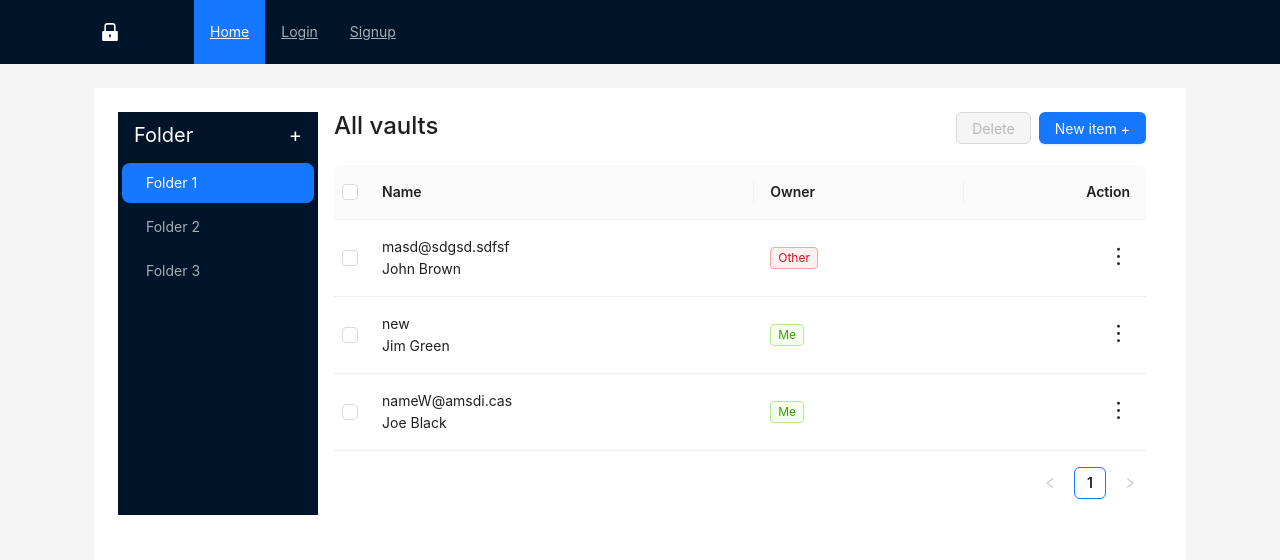
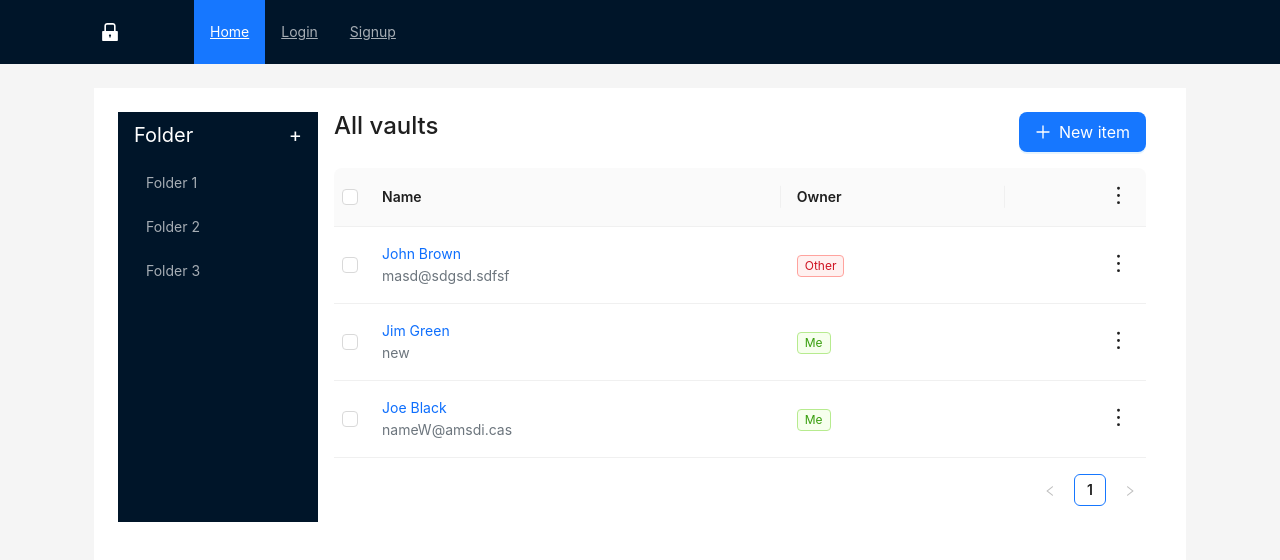
Before and after one commit to sakib412/passman, a Next.js app: page / in a window 1280 px wide. Shown: the top 560 px of the page. Built offline with nearby package versions, Linux system fonts and the light colour scheme.

Commit message:
add item form

```diff
--- /dev/null
+++ b/components/Home/AddModal.tsx
@@ -0,0 +1,130 @@
+"use client"
+import React from 'react';
+import { Button, Form, Input, Modal, Select } from 'antd';
+import { CopyOutlined, MinusCircleOutlined, PlusOutlined, RetweetOutlined } from '@ant-design/icons';
+
+interface Values {
+    name: string;
+    username: string;
+    password: string;
+    folder: string;
+    note: string;
+    url: { type: string; value: string }[]
+}
+
+interface ItemCreateFormProps {
+    open: boolean;
+    onCreate: (values: Values) => void;
+    onCancel: () => void;
+}
+
+const ItemCreateForm: React.FC<ItemCreateFormProps> = ({
+    open,
+    onCreate,
+    onCancel,
+}) => {
+    const [form] = Form.useForm();
+    return (
+        <Modal
+            open={open}
+            title="Add new item"
+            okText="Add"
+            cancelText="Cancel"
+            onCancel={onCancel}
+            width="978px"
+            centered
+            onOk={() => {
+                form
+                    .validateFields()
+                    .then((values) => {
+                        form.resetFields();
+                        onCreate(values);
+                    })
+                    .catch((info) => {
+                        console.log('Validate Failed:', info);
+                    });
+            }}
+        >
+            <Form
+                size='large'
+                form={form}
+                layout="vertical"
+                name="new_item"
+                initialValues={{ folder: "0", url: [''] }}
+                autoComplete="off"
+            >
+                <div className="row">
+                    <div className="col-md-6">
+                        <Form.Item
+                            name="name"
+                            label="Name"
+                            rules={[{ required: true, message: 'Please input the name' }]}
+                        >
+                            <Input />
+                        </Form.Item>
+                    </div>
+                    <div className="col-md-6">
+                        <Form.Item name="folder" label="Folder">
+                            <Select>
+                                <Select.Option value="0">No folder</Select.Option>
+                                <Select.Option value={"1"}>Folder 1</Select.Option>
+                                <Select.Option value={"2"}>folder 2</Select.Option>
+                            </Select>
+                        </Form.Item>
+                    </div>
+                </div>
+                <div className="row">
+                    <div className="col-md-6">
+                        <Form.Item name="username"
+                            label="Username">
+                            <Input />
+                        </Form.Item>
+                    </div>
+                    <div className="col-md-6">
+                        <Form.Item name="password" label={<div className='d-flex justify-content-between w-100'>
+                            <div>Password</div>
+                            <div className='ms-3'><CopyOutlined /> <RetweetOutlined /></div>
+                        </div>}>
+                            <Input.Password />
+                        </Form.Item>
+                    </div>
+                </div>
+
+
+
+                <Form.List name="url">
+                    {(fields, { add, remove }) => (
+                        <div className='row'>
+                            {fields.map(({ key, name, ...restField }) => (
+                                <div key={key} className="col-md-6 mb-3 d-flex align-items-center">
+                                    <Form.Item
+                                        className='mb-0 w-75'
+                                        {...restField}
+                                        name={[name]}
+                                        rules={[{ required: true, message: 'Please input URL' }]}
+                                    >
+                                        <Input placeholder="Example: https://google.com" />
+                                    </Form.Item>
+
+                                    <MinusCircleOutlined style={{ fontSize: "22px", marginLeft: '0.5rem' }} onClick={() => remove(name)} />
+                                </div>
+                            ))}
+                            <Form.Item>
+                                <Button type="dashed" onClick={() => add()} block icon={<PlusOutlined />}>
+                                    Add field
+                                </Button>
+                            </Form.Item>
+                        </div>
+                    )}
+                </Form.List>
+
+                <Form.Item name="note" label="Note">
+                    <Input.TextArea />
+                </Form.Item>
+
+            </Form>
+        </Modal>
+    );
+};
+
+export default ItemCreateForm
--- a/components/Home/Home.tsx
+++ b/components/Home/Home.tsx
@@ -1,8 +1,9 @@
 "use client"
 import React, { useState } from 'react'
-import { MenuProps, Menu, Layout, theme, Space, Tag, Table, Dropdown, Button } from 'antd';
+import { MenuProps, Menu, Layout, theme, Space, Tag, Table, Dropdown, Button, Form, Input, Modal, } from 'antd';
 import type { ColumnsType } from 'antd/es/table';
-import { CopyOutlined, DeleteOutlined, FolderFilled, MoreOutlined, RightCircleOutlined } from '@ant-design/icons';
+import { CopyOutlined, DeleteOutlined, FolderFilled, FolderOutlined, MoreOutlined, PlusOutlined, RightCircleOutlined } from '@ant-design/icons';
+import ItemCreateForm from './AddModal';
 
 const { Sider } = Layout;
 
@@ -17,8 +18,6 @@ const foldersData: Folder[] = [
     { id: 2, name: 'Folder 2' },
     { id: 3, name: 'Folder 3' },
 ]
-
-
 
 
 const itemMenu: MenuProps['items'] = [
@@ -45,13 +44,11 @@ const itemMenu: MenuProps['items'] = [
         icon: <DeleteOutlined />,
         danger: true
     },
-
-
 ];
 
 
-interface DataType {
-    id: number | string;
+interface ItemType {
+    id: string;
     key: string;
     name: string;
     username: string;
@@ -61,36 +58,7 @@ interface DataType {
     owner: number;
 }
 
-const columns: ColumnsType<DataType> = [
-    {
-        title: 'Name',
-        dataIndex: 'name',
-        key: 'name',
-        render: (_, { username, name }) => <>{username}<br />{name} </>,
-    },
-
-    {
-        title: 'Owner',
-        dataIndex: 'owner',
-        key: 'owner',
-        render: (owner: number) => <Tag color={owner == 1 ? "green" : "red"}>{owner == 1 ? "Me" : "Other"}</Tag>
-    },
-
-    {
-        title: 'Action',
-        key: 'action',
-        align: 'right',
-        render: (_, record) => (
-            <Dropdown menu={{ items: itemMenu, onClick: (item) => { console.log(item, record) } }} trigger={['click']}>
-                <Space style={{ cursor: 'pointer' }}>
-                    <MoreOutlined style={{ fontSize: '23px' }} />
-                </Space>
-            </Dropdown>
-        ),
-    },
-];
-
-const data: DataType[] = [
+const data: ItemType[] = [
     {
         id: '1',
         key: '1',
@@ -124,16 +92,36 @@ const data: DataType[] = [
 
 ];
 
-
-
 const Home = () => {
     const [selectedRowKeys, setSelectedRowKeys] = useState<React.Key[]>([])
     const [folders, setFolders] = useState<Folder[]>(() => foldersData)
+    const [isModalVisible, setIsModalVisible] = useState(false);
 
     const [loading, setLoading] = useState(false);
+    const hasSelected = selectedRowKeys.length > 0;
+    const selectedItemMenu: MenuProps['items'] = [
+        {
+            label: "Move selected items to another folder",
+            key: '0',
+            icon: <FolderOutlined />,
+            disabled: !hasSelected
+
+        },
+        {
+            label: "Delete selected items",
+            key: '1',
+            icon: <DeleteOutlined />,
+            danger: true,
+            disabled: !hasSelected
+        },
+    ];
 
     const addFolder = () => {
         setFolders(f => [...f, { id: f.length + 1, name: `Folder ${f.length + 1}` }])
+    }
+
+    const editItem = (id: ItemType['id']) => {
+        console.log(id)
     }
 
     const start = () => {
@@ -144,6 +132,7 @@ const Home = () => {
             setLoading(false);
         }, 1000);
     };
+
     const sideMenu: MenuProps['items'] = [FolderFilled].map(
         (icon, index) => {
             const key = String(index + 1);
@@ -167,9 +156,49 @@ const Home = () => {
             };
         },
     );
-    const hasSelected = selectedRowKeys.length > 0;
+
+
+    const columns: ColumnsType<ItemType> = [
+        {
+            title: 'Name',
+            dataIndex: 'name',
+            key: 'name',
+            render: (_, { username, name, id }) =>
+                <div
+                    onClick={() => editItem(id)}
+                    style={{ cursor: 'pointer' }}
+                ><span
+                    title='Edit item'
+                    className='text-primary'>{name}</span><br /><span className='text-secondary'>{username}</span>
+                </div>,
+        },
+        {
+            title: 'Owner',
+            dataIndex: 'owner',
+            key: 'owner',
+            render: (owner: number) => <Tag color={owner == 1 ? "green" : "red"}>{owner == 1 ? "Me" : "Other"}</Tag>
+        },
+        {
+            title: <Dropdown
+                menu={{ items: selectedItemMenu, onClick: (item) => { console.log(item) } }} trigger={['click']}>
+                <Space style={{ cursor: 'pointer' }}>
+                    <MoreOutlined style={{ fontSize: '23px' }} />
+                </Space>
+            </Dropdown>,
+            key: 'action',
+            align: 'right',
+            render: (_, record) => (
+                <Dropdown menu={{ items: itemMenu, onClick: (item) => { console.log(item, record) } }} trigger={['click']}>
+                    <Space style={{ cursor: 'pointer' }}>
+                        <MoreOutlined style={{ fontSize: '23px' }} />
+                    </Space>
+                </Dropdown>
+            ),
+        },
+    ];
+
+
     const onSelectChange = (newSelectedRowKeys: React.Key[]) => {
-        console.log('selectedRowKeys changed: ', newSelectedRowKeys);
         setSelectedRowKeys(newSelectedRowKeys);
     };
     const {
@@ -181,12 +210,17 @@ const Home = () => {
         onChange: onSelectChange,
     };
 
+    const addItem = (values: any) => {
+        console.log(values)
+
+    }
+
     return (
         <div className='d-flex'>
+
             <Sider width={200} style={{ background: colorBgContainer }} breakpoint="lg" collapsedWidth="0">
                 <Menu
                     mode="inline"
-                    defaultSelectedKeys={['1']}
                     defaultOpenKeys={['folder1']}
                     theme="dark"
                     style={{ height: '100%', borderRight: 0 }}
@@ -199,15 +233,23 @@ const Home = () => {
                         All vaults
                     </h4>
                     <div>
-                        <Button type="primary" onClick={start} danger disabled={!hasSelected} loading={loading}>
-                            Delete
+                        {/* <Button onClick={start} disabled={!hasSelected} loading={loading}>
+                            Move to folder <RightCircleOutlined />
                         </Button>
-                        <Button type="primary" className='ms-2'>New item +</Button>
+                        <Button className='mx-2' type="primary" onClick={start} danger disabled={!hasSelected} loading={loading}>
+                            Delete <DeleteOutlined />
+                        </Button> */}
+                        <Button type="primary" size='large' onClick={() => setIsModalVisible(true)}><PlusOutlined /> New item</Button>
                     </div>
                 </div>
 
                 <Table size='large' rowSelection={rowSelection} columns={columns} dataSource={data} />
             </div>
+
+            <ItemCreateForm
+                open={isModalVisible}
+                onCancel={() => setIsModalVisible(false)}
+                onCreate={addItem} />
         </div>
     )
 }
```
